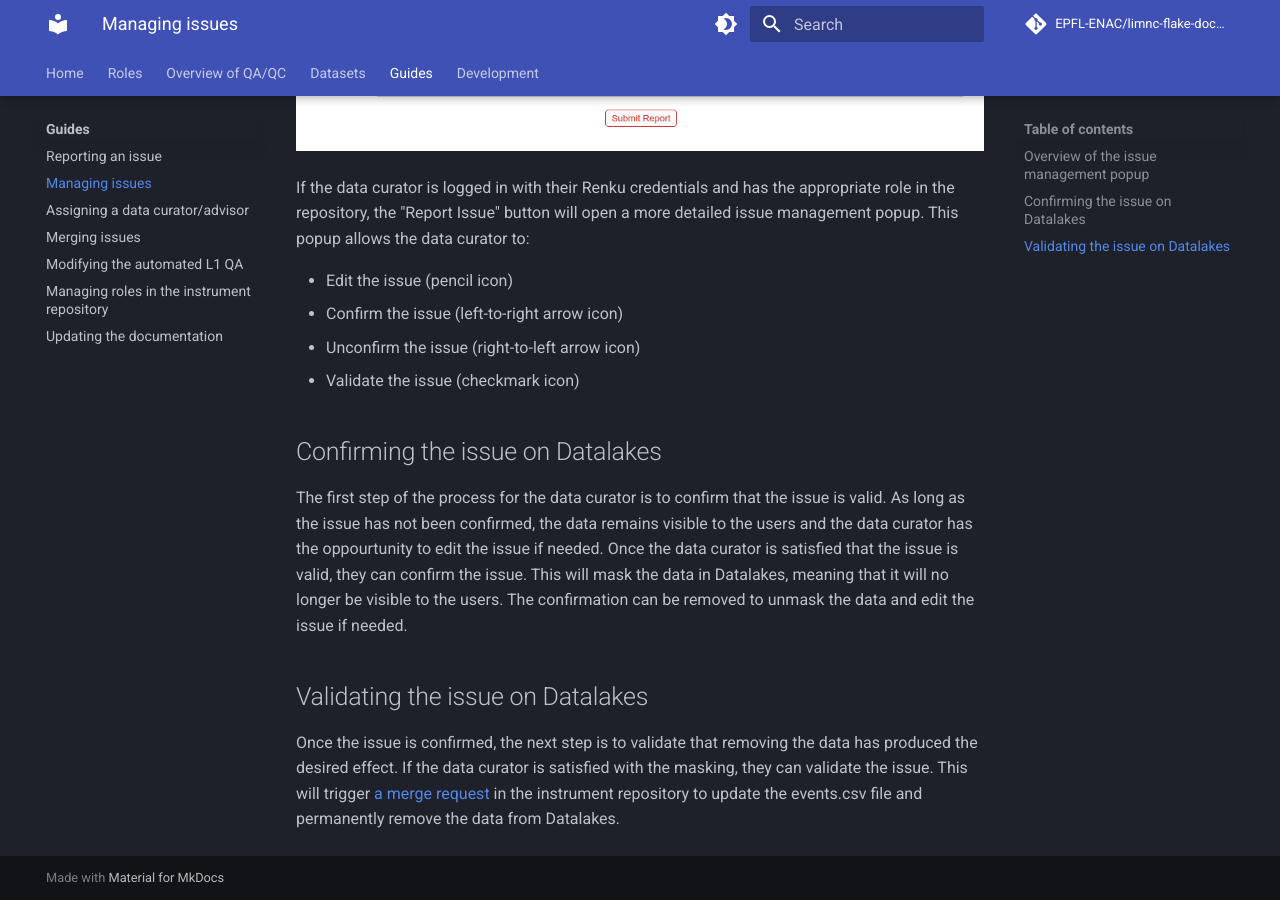
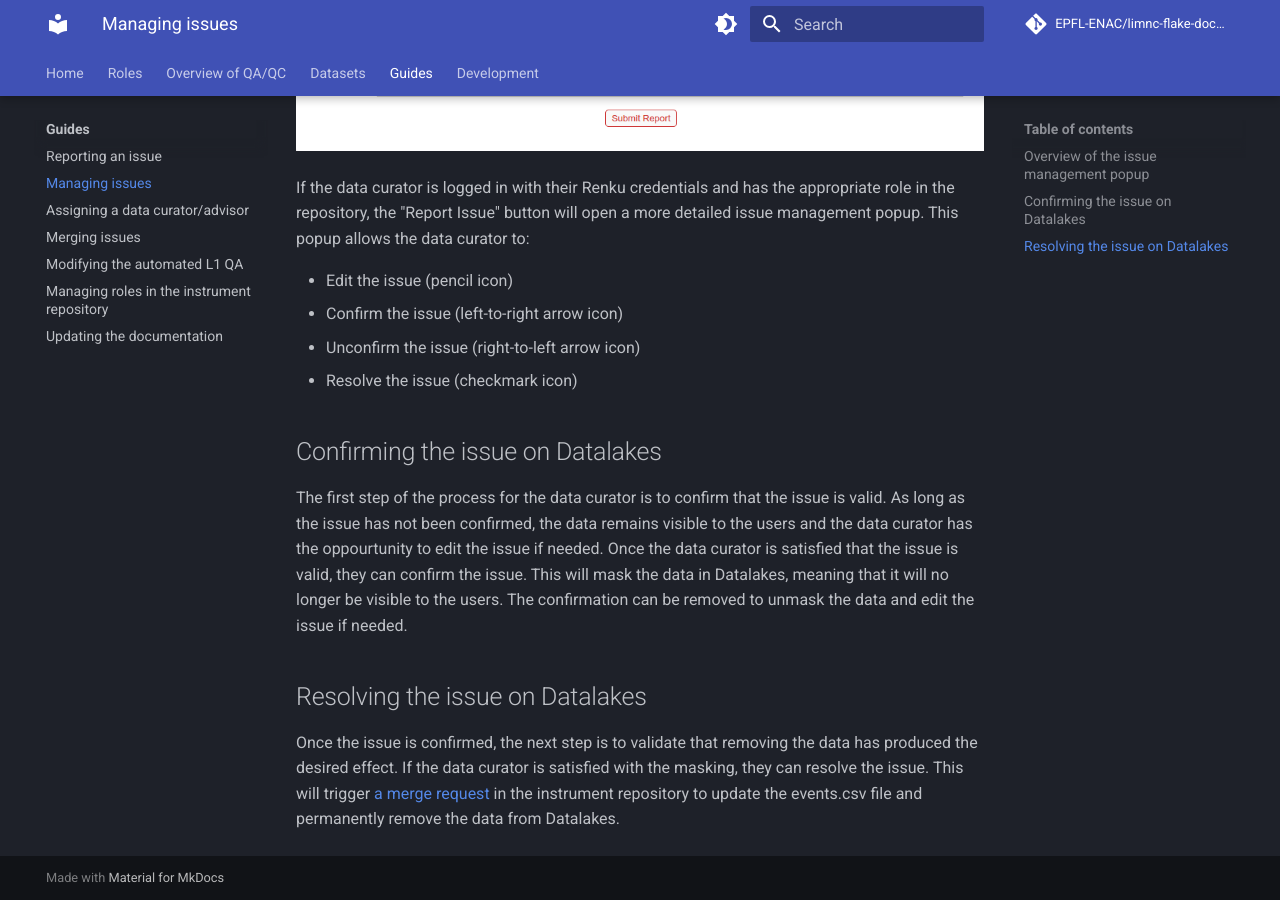
Before and after one commit to EPFL-ENAC/limnc-flake-documentation, an MkDocs documentation site: the page built from docs/guides/management.md, in a window 1280 px wide and 900 px high, scrolled down 821 px. Built offline with MkDocs 1.6.1 and Material for MkDocs 9.7.7, drawn with Linux system fonts in a browser that asks for light colours; comment, search, counter and statistics services are not loaded.

Commit message:
fix: update issue terms to correspond to actual terms

```diff
--- a/docs/guides/management.md
+++ b/docs/guides/management.md
@@ -11,12 +11,12 @@
 - Edit the issue (pencil icon)
 - Confirm the issue (left-to-right arrow icon)
 - Unconfirm the issue (right-to-left arrow icon)
-- Validate the issue (checkmark icon)
+- Resolve the issue (checkmark icon)
 
 ## Confirming the issue on Datalakes
 
 The first step of the process for the data curator is to confirm that the issue is valid. As long as the issue has not been confirmed, the data remains visible to the users and the data curator has the oppourtunity to edit the issue if needed. Once the data curator is satisfied that the issue is valid, they can confirm the issue. This will mask the data in Datalakes, meaning that it will no longer be visible to the users. The confirmation can be removed to unmask the data and edit the issue if needed.
 
-## Validating the issue on Datalakes
+## Resolving the issue on Datalakes
 
-Once the issue is confirmed, the next step is to validate that removing the data has produced the desired effect. If the data curator is satisfied with the masking, they can validate the issue. This will trigger [a merge request](merging.md) in the instrument repository to update the events.csv file and permanently remove the data from Datalakes.
+Once the issue is confirmed, the next step is to validate that removing the data has produced the desired effect. If the data curator is satisfied with the masking, they can resolve the issue. This will trigger [a merge request](merging.md) in the instrument repository to update the events.csv file and permanently remove the data from Datalakes.
```
Also changed, not shown: docs/QC.md (+1 -1 lines).
